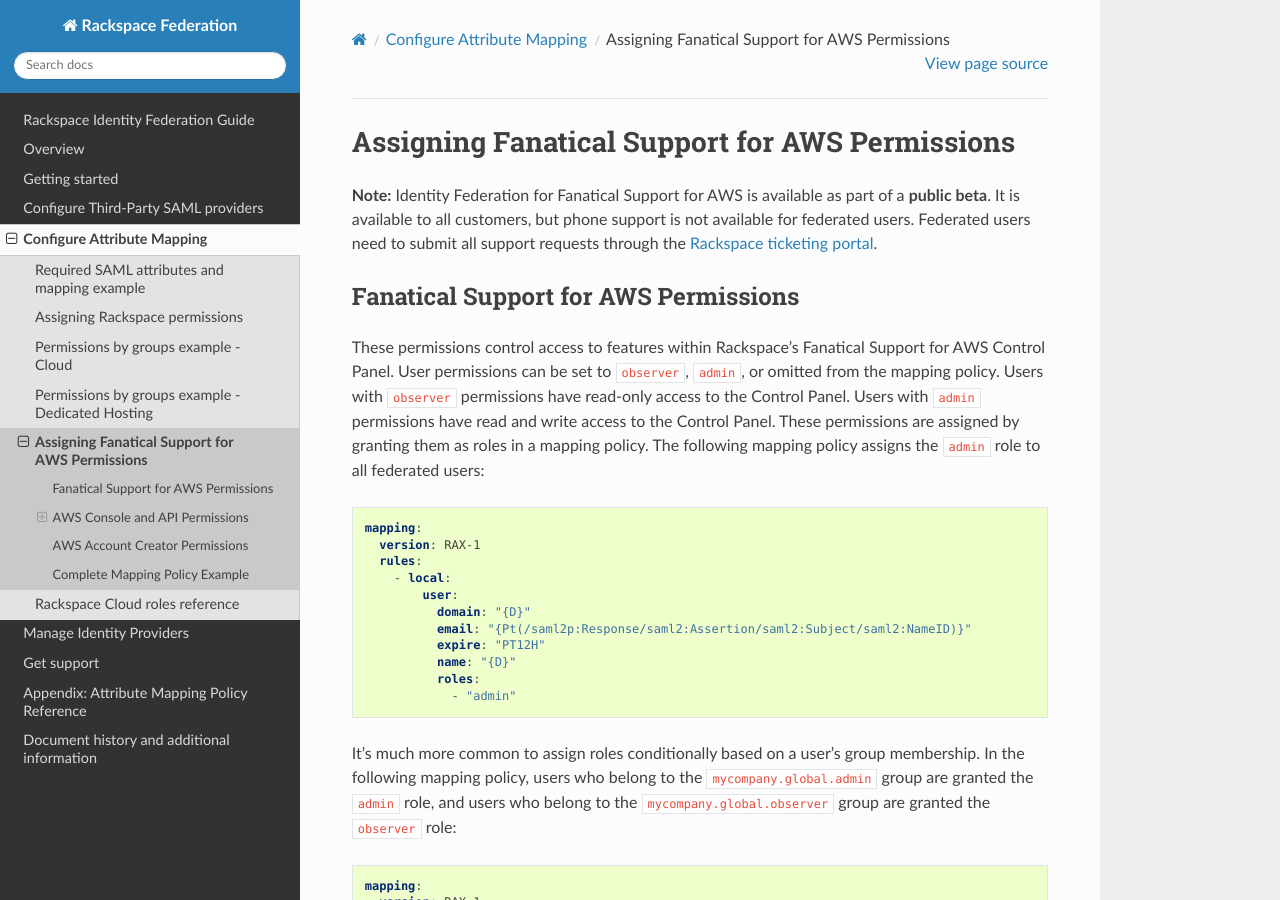
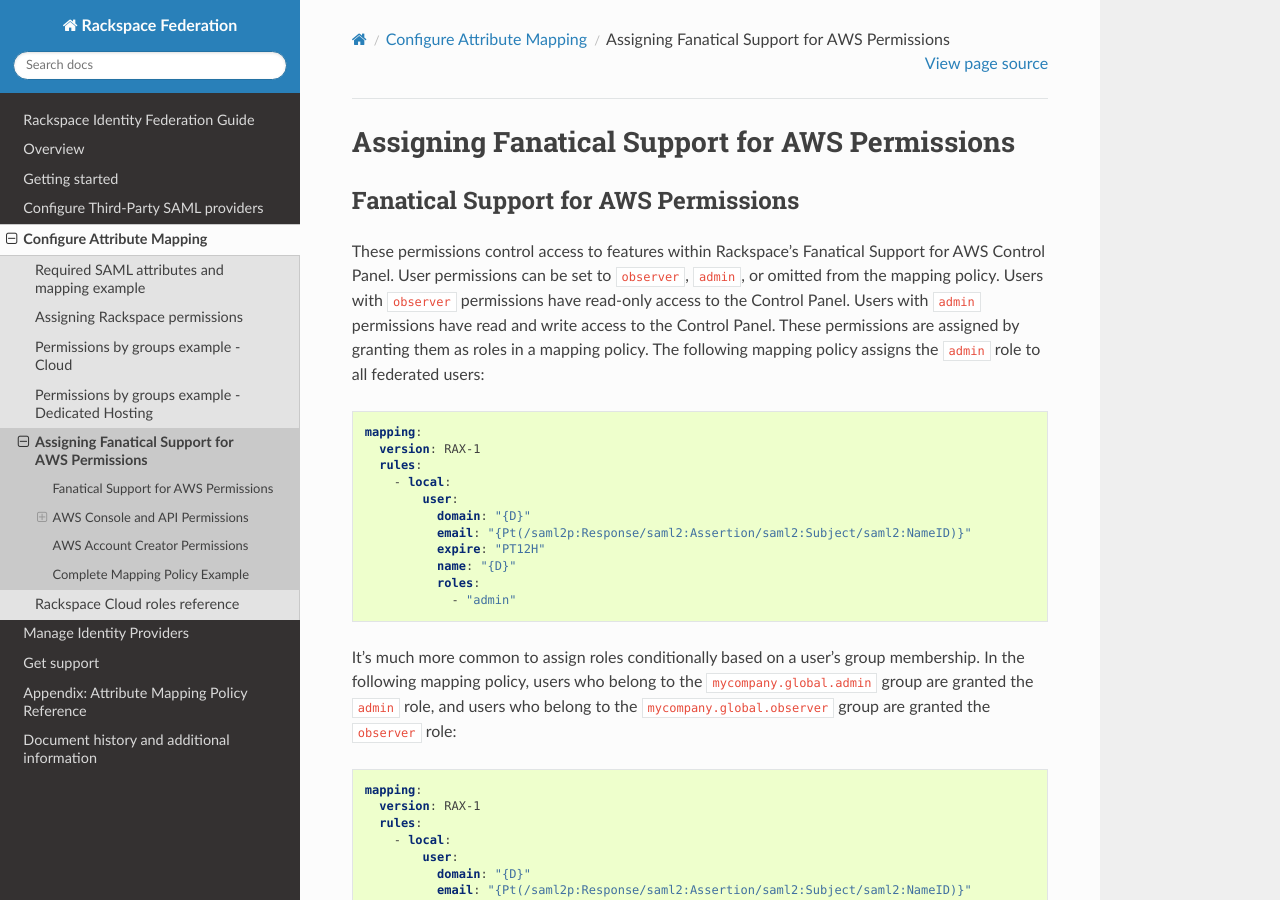
Before and after one commit to rackerlabs/docs-rackspace-federation, a Sphinx documentation site: the page built from doc/config-attribute-mapping/faws-mapping.rst, in a window 1280 px wide and 900 px high. Built offline with Sphinx 7.4.7 and the Read the Docs theme 2.0.0, drawn with Linux system fonts in a browser that asks for light colours; the version number could not be read and is left out.

Commit message:
Remove outdated note that is not longer true that stated that Rackspace Identity Federation was in beta for FAWS.

```diff
--- a/doc/config-attribute-mapping/faws-mapping.rst
+++ b/doc/config-attribute-mapping/faws-mapping.rst
@@ -3,12 +3,6 @@
 ===============================================
 Assigning Fanatical Support for AWS Permissions
 ===============================================
-
-**Note:** Identity Federation for Fanatical Support for AWS is available as
-part of a **public beta**. It is available to all customers, but phone support
-is not available for federated users. Federated users need to submit all
-support requests through the
-`Rackspace ticketing portal <https://portal.rackspace.com/tickets>`_.
 
 Fanatical Support for AWS Permissions
 ~~~~~~~~~~~~~~~~~~~~~~~~~~~~~~~~~~~~~
```
